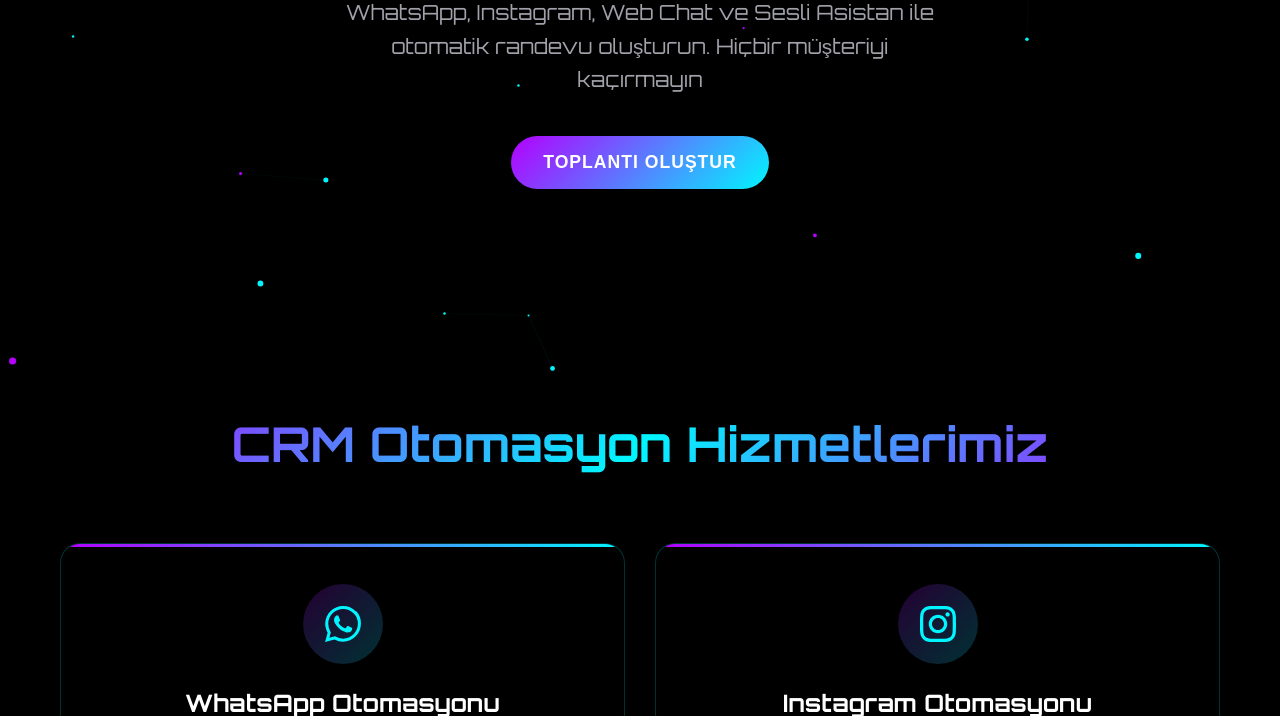
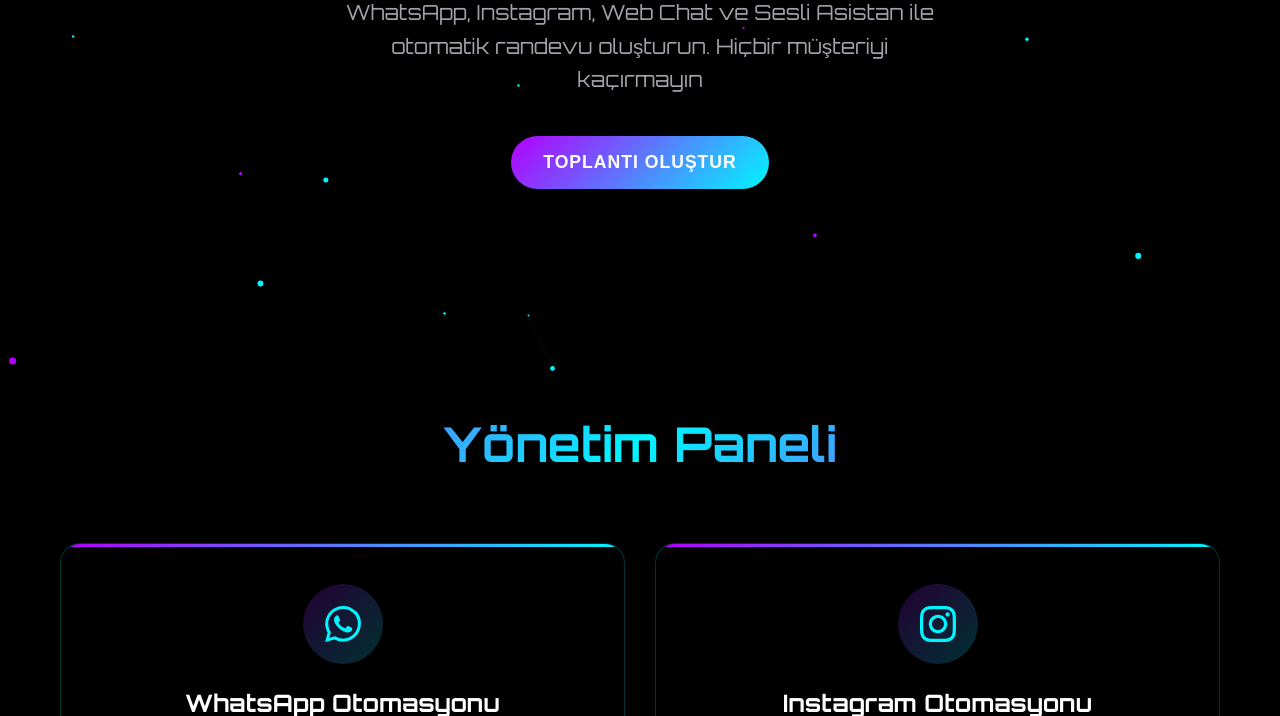
Before and after one commit to burakkagandonmez-eng/web-site, a plain HTML site: page index.html in a window 1280 px wide. Shown: the part 384-1100 px from the top of the page. Drawn offline with Linux system fonts and the light colour scheme; a script that the page names is missing.

Commit message:
Update title and section heading in index.html

```diff
--- a/index.html
+++ b/index.html
@@ -3,7 +3,7 @@
 <head>
     <meta charset="UTF-8">
     <meta name="viewport" content="width=device-width, initial-scale=1.0">
-    <title>Agent Clinics - CRM Otomasyonu & Randevu Sistemi</title>
+    <title>Agent Clinics - Randevu Otomasyonu & Kontrol Paneli</title>
     <link rel="preconnect" href="https://fonts.googleapis.com">
     <link rel="preconnect" href="https://fonts.gstatic.com" crossorigin>
     <link href="https://fonts.googleapis.com/css2?family=Orbitron:wght@400;500;700&display=swap" rel="stylesheet">
@@ -53,7 +53,7 @@
         <!-- Services Section -->
         <section id="services" class="services-section">
             <div class="container">
-                <h2 class="section-title">CRM Otomasyon Hizmetlerimiz</h2>
+                <h2 class="section-title">Yönetim Paneli</h2>
                 <div class="services-grid">
                     <div class="service-card">
                         <div class="service-icon">
```
